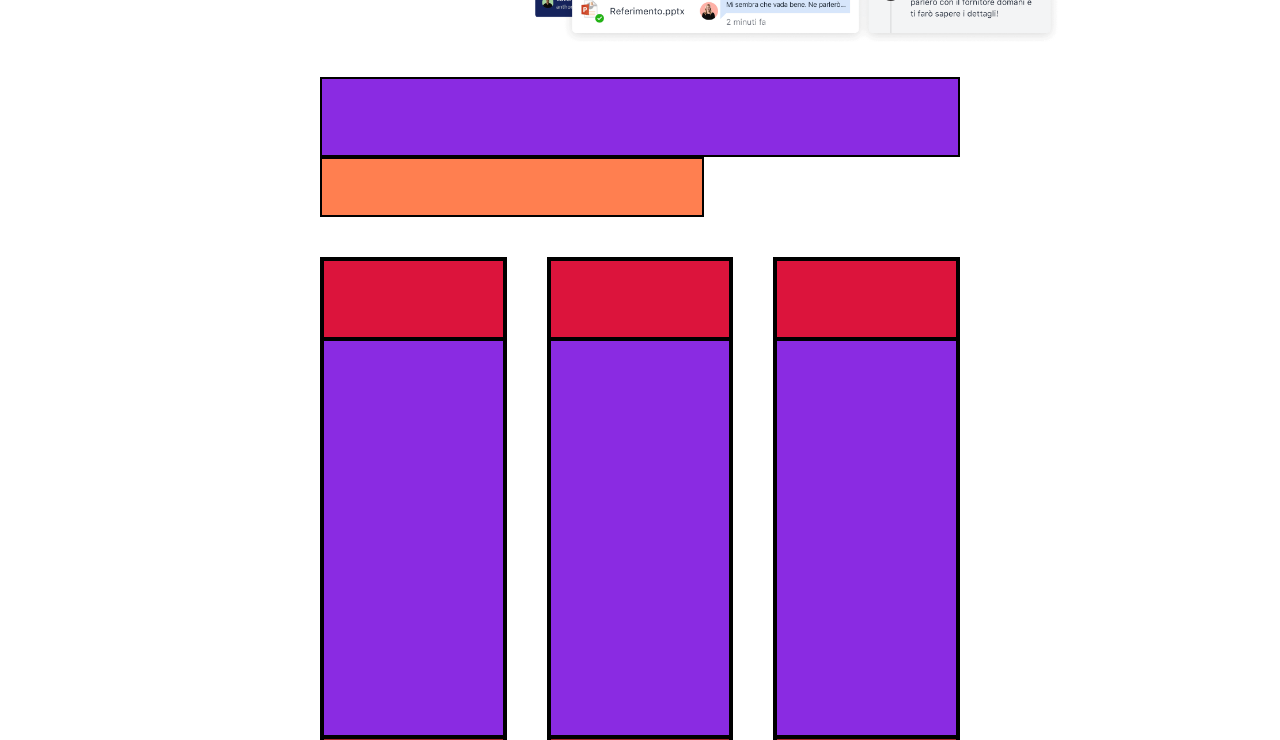
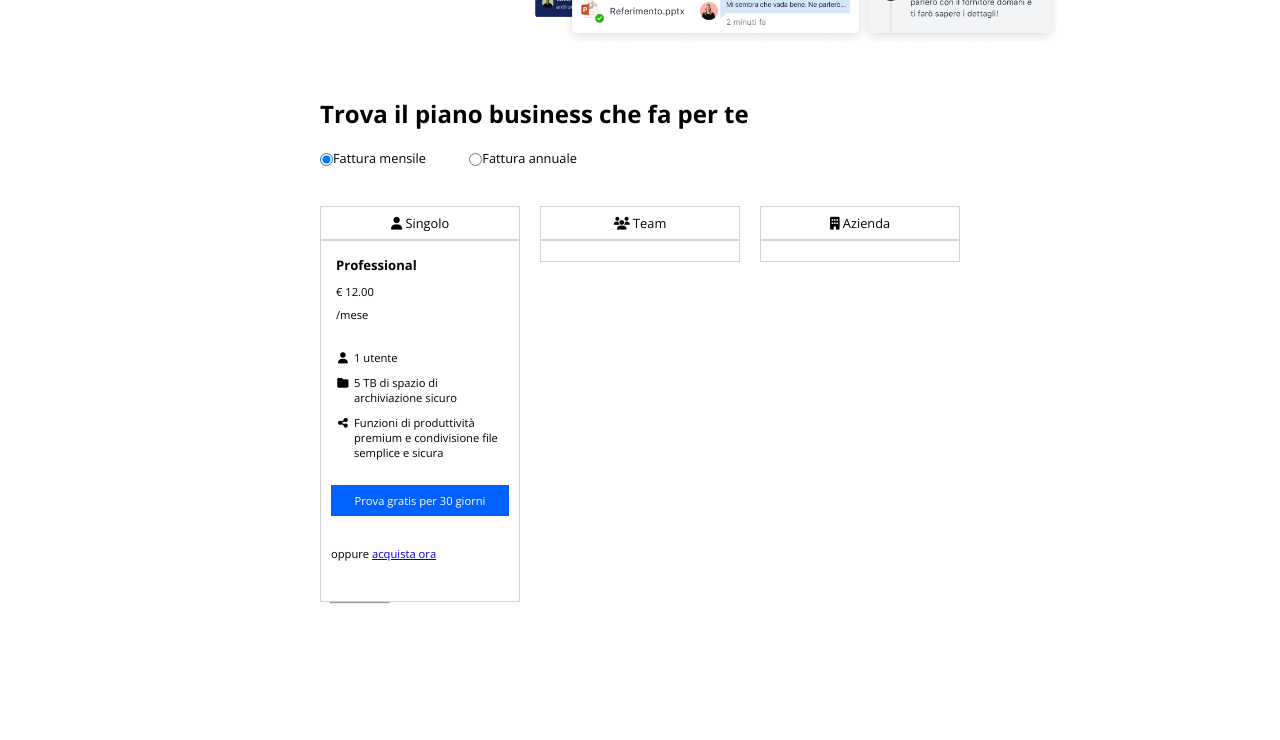
Before and after one commit to francescovincidev/htmlcss-dropbox, a plain HTML site: page index.html in a window 1280 px wide. Shown: the part 542-1282 px from the top of the page. Drawn offline with nearby package versions, Linux system fonts and the light colour scheme.

Commit message:
Add half column

```diff
--- a/css/style.css
+++ b/css/style.css
@@ -36,6 +36,7 @@ a{
     padding: 8px 10px;
     background-color: #0061FF;
     color: white;
+
 }
 
 /* HEADER */
@@ -127,25 +128,37 @@ h1{
 /* MAIN */
 /* plans */
 .plans-title{
+    padding: 20px 0;
     /* debug */
-    height: 80px;
+    /* height: 80px;
     background-color: blueviolet;
-    border: 2px black solid;
+    border: 2px black solid; */
 
 }
 
 .invoice-type{
+    font-size: 0.8rem;
+    vertical-align: middle;
+    line-height: 1rem;
     /* debug */
-    height: 60px;
+    /* height: 60px;
     width: 60%;
-    background-color: coral;
-    border: 2px black solid;
+    background-color: coral; */
+
+}
+.invoice-type input{
+    vertical-align: middle;
+}
+
+.first-radio{
+    padding-right: 40px;
 
 }
 
 .columns{
+    font-size: 0.7rem;
     justify-content: space-between;
-    gap: 40px;
+    gap: 20px;
     padding: 40px 0;
 }
 
@@ -154,11 +167,12 @@ h1{
 
     /* debug */
     height: 800px;
-    background-color: greenyellow;
-    border: 2px black solid;
+    /* background-color: greenyellow; */
+    /* border: 2px black solid; */
 }
 
 .team-row{
+    font-size: 0.7rem;
     /* debug */
     height: 200px;
     background-color: greenyellow;
@@ -167,27 +181,85 @@ h1{
 }
 
 .plan-name{
+    font-size: 0.8rem;
+    text-align: center;
+    line-height: 2rem;
+    border: 1px lightgray solid;
     /* debug */
-    height: 10%;
+    /* height: 10%;
     background-color: crimson;
-    border: 2px black solid;
+    border: 2px black solid; */
 
 }
 
 .advantages{
+    border: 1px lightgray solid;
+    padding: 10px;
+
+
+
     /* debug */
-    height: 50%;
+    /* height: 50%;
     background-color: blueviolet;
-    border: 2px black solid;
+    border: 2px black solid; */
 
 }
+
+h3{
+    padding: 5px;
+
+
+}
+.plan-price{
+    padding: 5px;
+
+
+
+}
+
+.price-info{
+    padding: 3px 5px;
+
+
+}
+
+.columns ul{
+    padding: 20px 0;
+    margin-left: 23px;
+
+}
+
+.columns ul li{
+    padding: 5px 0;
+
+}
+
+.plan-button{
+    text-align: center;
+}
+
+.plan-alternative-link{
+    padding: 30px 0;
+
+}
+
+.plan-alternative-link a{
+    color: #0000EE;
+    text-decoration: underline;
+}
+
+.columns hr{
+    width: 30%;
+    margin-left: 10px;
+}
+
 
 .plan-point{
     /* debug */
 
-    height: 40%;
+    /* height: 40%;
     background-color: brown;
-    border: 2px black solid;
+    border: 2px black solid; */
 
 
 }
--- a/index.html
+++ b/index.html
@@ -63,24 +63,48 @@
     </header>
 
     <main>
+        <!-- PLANS -->
+        <!-- title and radio -->
         <section class="plans conteiner-smaller">
-            <div class="plans-title"></div>
-            <div class="invoice-type"></div>
+            <div class="plans-title"><h2>Trova il piano business che fa per te</h2></div>
+            <div class="invoice-type">
+                <span class="first-radio">
+                    <input type="radio" value="" checked>Fattura mensile
+                </span>
+                <span class="second-radio">
+                    <input type="radio" value="">Fattura annuale
+                </span>
+
+            </div>
+
+            <!-- panls type -->
             <div class="plans-type">
                 <div class="columns flex">
                     <div class="single-plan">
-                        <div class="plan-name"></div>
-                        <div class="advantages"></div>
+                        <div class="plan-name"><i class="fa-solid fa-user"></i> Singolo</div>
+                        <div class="advantages">
+                            <h3>Professional</h3>
+                            <div class="plan-price">€ 12.00</div>
+                            <div class="price-info">/mese</div>
+                            <ul class="fa-ul">
+                                <li><span class="fa-li"><i class="fa-solid fa-user"></i></span>1 utente</li>
+                                <li><span class="fa-li"><i class="fa-solid fa-folder"></i></span>5 TB di spazio di archiviazione sicuro</li>
+                                <li><span class="fa-li"><i class="fa-solid fa-share-nodes"></i></span>Funzioni di produttività premium e condivisione file semplice e sicura</li>
+                            </ul>
+                           <a href=""> <div class="plan-button blue-button">Prova gratis per 30 giorni</div></a>
+                            <div class="plan-alternative-link">oppure <a href="">acquista ora</a></div>
+                        </div>
+                        <hr>
                         <div class="plan-point"></div>
                     </div>
                     <div class="team-plan">
-                        <div class="plan-name"></div>
+                        <div class="plan-name"><i class="fa-solid fa-users"></i> Team</div>
                         <div class="advantages"></div>
                         <div class="plan-point"></div>
 
                     </div>
                     <div class="agency-plan">
-                        <div class="plan-name"></div>
+                        <div class="plan-name"><i class="fa-solid fa-building"></i> Azienda</div>
                         <div class="advantages"></div>
                         <div class="plan-point"></div>
 
@@ -88,7 +112,7 @@
                     </div>
                 </div>
                 <div class="team-row">
-                    <div class="plan-name"></div>
+                    <div class="plan-name"><i class="fa-solid fa-building"></i> Team</div>
                     <div class="advantages"></div>
 
 
```
